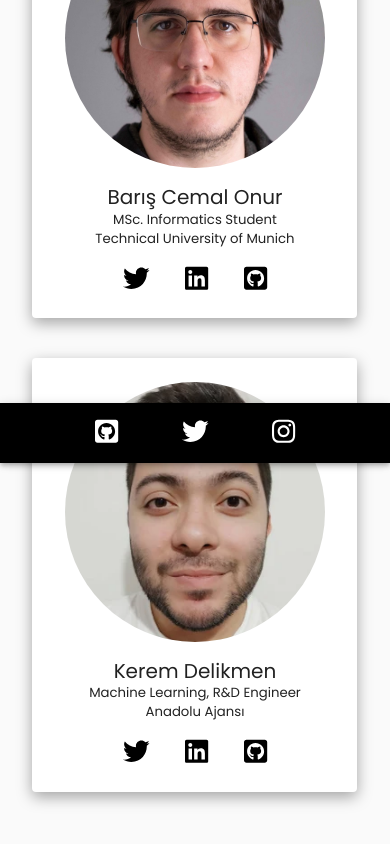
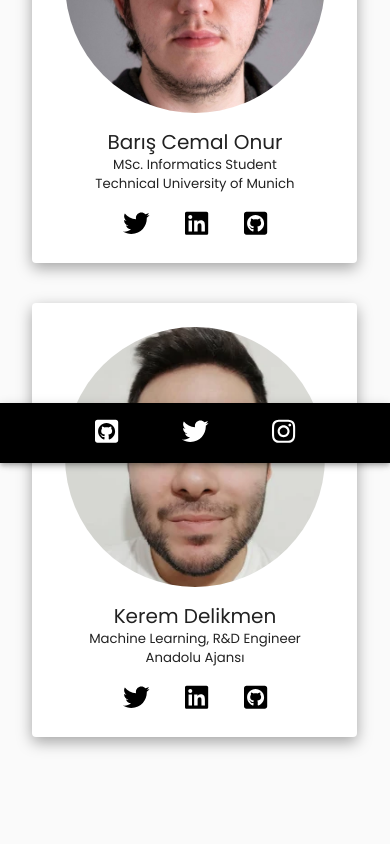
Before and after one commit to hexacommunity/hexa-official-web, a React (Create React App) app: page /kurucular in a window 390 px wide. Shown: the part 381-1225 px from the top of the page. Built offline with nearby package versions, Linux system fonts and the light colour scheme.

Commit message:
refactor and fix the social media button forwarding issue

```diff
--- a/src/components/common/CustomButton.jsx
+++ b/src/components/common/CustomButton.jsx
@@ -1,16 +1,13 @@
-import Button from "@material-ui/core/Button";
-
-import { withStyles } from "@material-ui/core/styles";
+import { withStyles, Button } from "@material-ui/core";
 
 export const CustomButton = withStyles({
   root: {
     width: "100px",
-    paddingTop: "15px",
-    paddingBottom: "15px",
+    paddingTop: "10px",
+    paddingBottom: "10px",
     textAlign: "center",
     color: "#000",
     backgroundColor: "#FAFAFA",
-    color: "#000",
     border: "1px solid #000",
 
     "&:hover": {
--- a/src/components/home/JoinFormButton.jsx
+++ b/src/components/home/JoinFormButton.jsx
@@ -1,5 +1,5 @@
 import React from "react";
-import { Link, Button, makeStyles } from "@material-ui/core/";
+import { Link, makeStyles } from "@material-ui/core/";
 import { CustomButton } from "../common/CustomButton";
 import home from "../../constants/home.json";
 
--- a/src/components/team/TeamMembers.jsx
+++ b/src/components/team/TeamMembers.jsx
@@ -7,17 +7,16 @@ import team from "../../constants/kurucular.json";
 
 const useStyles = makeStyles((theme) => ({
   teamMembersContainer: {
+    marginTop: "14.5vh",
+    [theme.breakpoints.down("sm")]: {
+      marginBottom: "15vh",
+    },
     display: "flex",
     flexDirection: "column",
     alignItems: "center",
-    marginTop: "12.5vh",
-    [theme.breakpoints.down("sm")]: {
-      marginTop: "20vh",
-      marginBottom: "15vh",
-    },
   },
   teamMemberCardsPanel: {
-    marginTop: "3.5vh",
+    marginTop: "2.5vh",
     alignContent: "center",
     justifyContent: "center",
     alignItems: "center",
--- a/src/constants/kurucular.json
+++ b/src/constants/kurucular.json
@@ -7,7 +7,7 @@
       { "name": "twitter", "url": "https://twitter.com/bariscemalonur_" },
       {
         "name": "linkedin",
-        "url": "https://linkedin.com/in/bar%C4%B1%C5%9F-cemal-onur-714448138"
+        "url": "https://www.linkedin.com/in/barisonur"
       },
       { "name": "github", "url": "https://github.com/barisconur" }
     ]
@@ -17,9 +17,12 @@
     "title": "Machine Learning, R&D Engineer",
     "at": " Anadolu Ajansı",
     "links": [
-      { "twitter": "https://twitter.com/KDlkmn" },
-      { "linkedin": "https://www.linkedin.com/in/kerem-delikmen/" },
-      { "github": "https://github.com/KeremDlkmn" }
+      { "name": "twitter", "url": "https://twitter.com/KDlkmn" },
+      {
+        "name": "linkedin",
+        "url": "https://www.linkedin.com/in/kerem-delikmen"
+      },
+      { "name": "github", "url": "https://github.com/KeremDlkmn" }
     ]
   }
 ]
--- a/src/index.js
+++ b/src/index.js
@@ -2,35 +2,11 @@ import React from "react";
 import ReactDOM from "react-dom";
 import { createTheme, ThemeProvider, CssBaseline } from "@material-ui/core";
 import { App } from "./App";
+import { DEFAULT_THEME } from "./styles/themes";
 
 const rootElement = document.getElementById("root");
 
-const theme = createTheme({
-  typography: {
-    fontFamily: '"Poppins", serif',
-    h1: {
-      fontSize: "5rem",
-    },
-    h2: {
-      fontSize: "3.125rem",
-    },
-    h3: {
-      fontSize: "2.5rem",
-    },
-    h4: {
-      fontSize: "1.7708rem",
-    },
-    h5: {
-      fontSize: "1.25rem",
-    },
-    h6: {
-      fontSize: "1.0416rem",
-    },
-    body2: {
-      fontSize: "0.8291rem",
-    },
-  },
-});
+const theme = createTheme(DEFAULT_THEME);
 
 ReactDOM.render(
   <ThemeProvider theme={theme}>
--- /dev/null
+++ b/src/styles/themes.js
@@ -0,0 +1,26 @@
+export const DEFAULT_THEME = {
+  typography: {
+    fontFamily: '"Poppins", serif',
+    h1: {
+      fontSize: "5rem",
+    },
+    h2: {
+      fontSize: "3.125rem",
+    },
+    h3: {
+      fontSize: "2.5rem",
+    },
+    h4: {
+      fontSize: "1.7708rem",
+    },
+    h5: {
+      fontSize: "1.25rem",
+    },
+    h6: {
+      fontSize: "1.0416rem",
+    },
+    body2: {
+      fontSize: "0.8291rem",
+    },
+  },
+};
```
